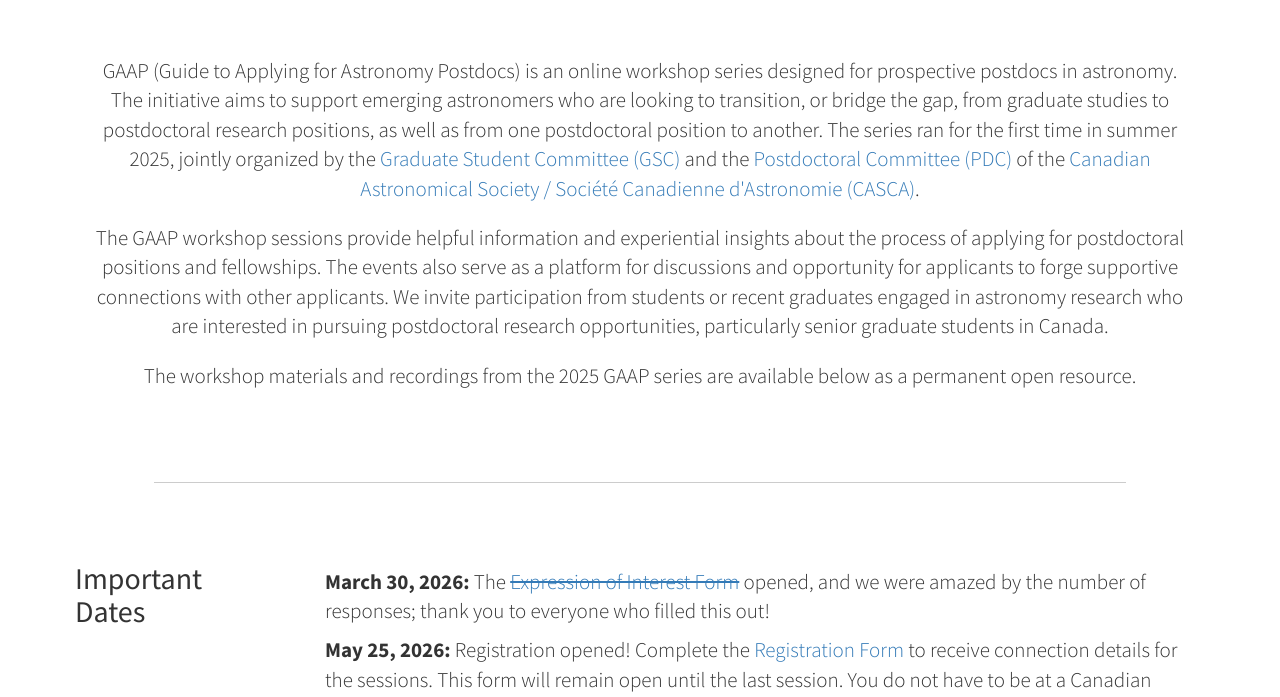
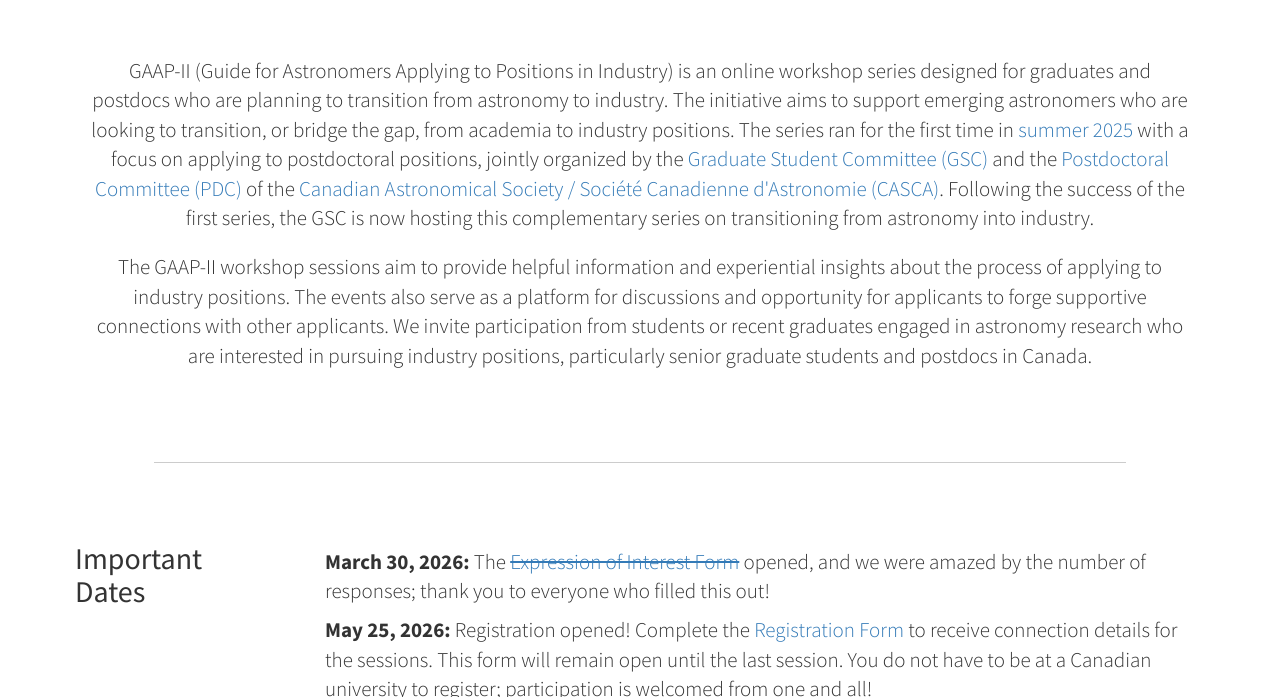
Before and after one commit to cascagsc/gaap2026, a Jekyll site: the page built from index.html, in a window 1280 px wide and 900 px high, scrolled down 701 px, cut to the strip 203-900 px from the top of the window. Built offline with Jekyll 4.4.1, drawn with Linux system fonts in a browser that asks for light colours.

Commit message:
Updated about.html
Updated GAAP description from postdoc focus to industry

```diff
--- a/_includes/about.html
+++ b/_includes/about.html
@@ -4,28 +4,29 @@
       <div class="row">
         <div class="col-lg-12 text-center">
           <p class="lead">
-            GAAP (Guide to Applying for Astronomy Postdocs) is an online workshop series
-            designed for prospective postdocs in astronomy.
+            GAAP-II (Guide for Astronomers Applying to Positions in Industry) is an online workshop series
+            designed for graduates and postdocs who are planning to transition from astronomy to industry.
             The initiative aims to support emerging astronomers who are looking to transition,
             or bridge the gap,
-            from graduate studies to
-            postdoctoral research positions, as well as from one postdoctoral position to another.
-            The series ran for the first time in summer 2025, jointly organized by the <a href="https://casca.ca/?page_id=279" target="_blank">Graduate Student Committee (GSC)</a>
-            and the <a href="https://casca.ca/?page_id=14828" target="_blank">Postdoctoral Committee (PDC)</a> of the
+            from academia to
+            industry positions.
+            The series ran for the first time in <a href="https://cascagsc.github.io/gaap2025/" target="_blank">summer 2025 </a> with a focus on applying to postdoctoral positions, jointly organized by the <a href="https://casca.ca/?page_id=279" target="_blank">
+            Graduate Student Committee (GSC)</a> and the <a href="https://casca.ca/?page_id=14828" target="_blank">Postdoctoral Committee (PDC)</a> of the
             <a href="https://casca.ca/" target="_blank">Canadian Astronomical Society / Société Canadienne d'Astronomie (CASCA)</a>.
+            Following the success of the first series, the GSC is now hosting this complementary series on transitioning from astronomy into industry.
           </p>
           <p class="lead">
-            The GAAP workshop sessions provide helpful information and experiential insights
-            about the process of applying for postdoctoral positions and fellowships.
+            The GAAP-II workshop sessions aim to provide helpful information and experiential insights
+            about the process of applying to industry positions.
             The events also serve as a platform for discussions and opportunity for applicants
             to forge supportive connections with other applicants.
             We invite participation from students or recent graduates engaged
-            in astronomy research who are interested in pursuing postdoctoral research opportunities,
-            particularly senior graduate students in Canada.
+            in astronomy research who are interested in pursuing industry positions,
+            particularly senior graduate students and postdocs in Canada.
           </p>
-          <p class="lead">
-            The workshop materials and recordings from the 2025 GAAP series are available below as a permanent open resource.
-          </p>
+          <!-- <p class="lead">
+            The workshop materials and recordings from the 2026 GAAP-II series are available below as a permanent open resource.
+          </p> !-->
         </div>
       </div>
     </div>
@@ -39,13 +40,13 @@
         <h2>When & Where</h2>
       </div>
       <div class="content">
-        <p class="lead">25-27 June, 2025</p>
+        <p class="lead">25-27 June, 2026</p>
       </div>
 
       <div class="col-lg-12 text-center">
         <h2>When & Where</h2>
         <br>
-        <p class="lead">25-27 June, 2025</p>
+        <p class="lead">25-27 June, 2026</p>
         <p class="lead">[Colloquium room in ABB], McMaster University, Hamilton, Ontario, Canada. </p>
       </div>
     </div>
@@ -55,7 +56,7 @@
       <div class="col-lg-12 text-center">
         <h2>When & Where</h2>
         <br>
-        <p class="lead">25-27 June, 2025</p>
+        <p class="lead">25-27 June, 2026</p>
         <p class="lead">[Colloquium room in ABB], McMaster University, Hamilton, Ontario, Canada. </p>
       </div>
     </div> -->
```
